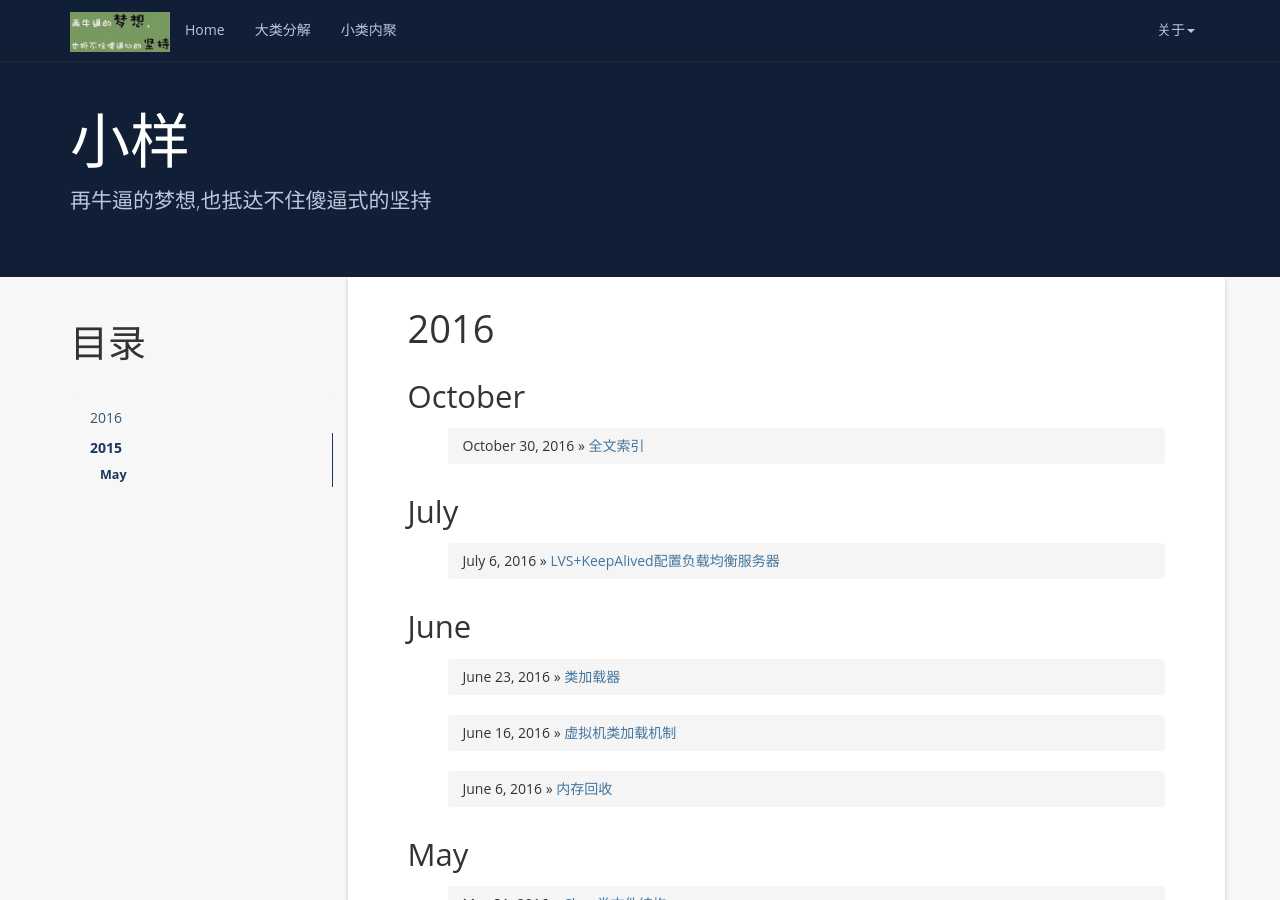
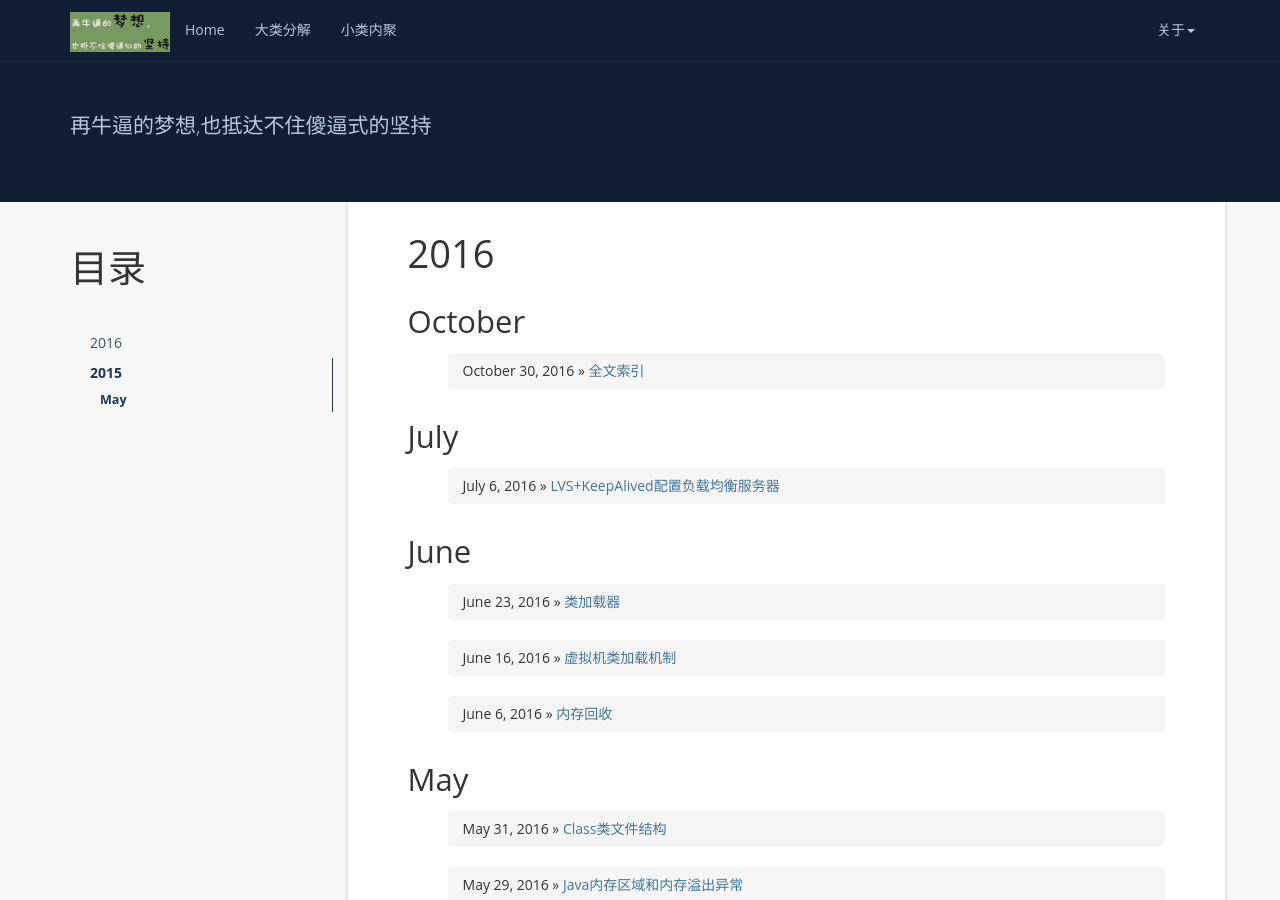
Before and after one commit to smallKind/smallKind.github.io, a Jekyll site: the page built from index.html, in a window 1280 px wide and 900 px high. Built offline with Jekyll 4.4.1, drawn with Linux system fonts in a browser that asks for light colours; nearby versions of some CDN libraries; the list of posts is cut into pages by our own code; comment, search, counter and statistics services are not loaded.

```diff
--- a/_config.yml
+++ b/_config.yml
@@ -1,5 +1,5 @@
 # Site settings
-name: 小样
+name:
 email: xiang.zhou.fly@gmail.com
 author: smallkind
 url: http://smallkind.github.io
```
